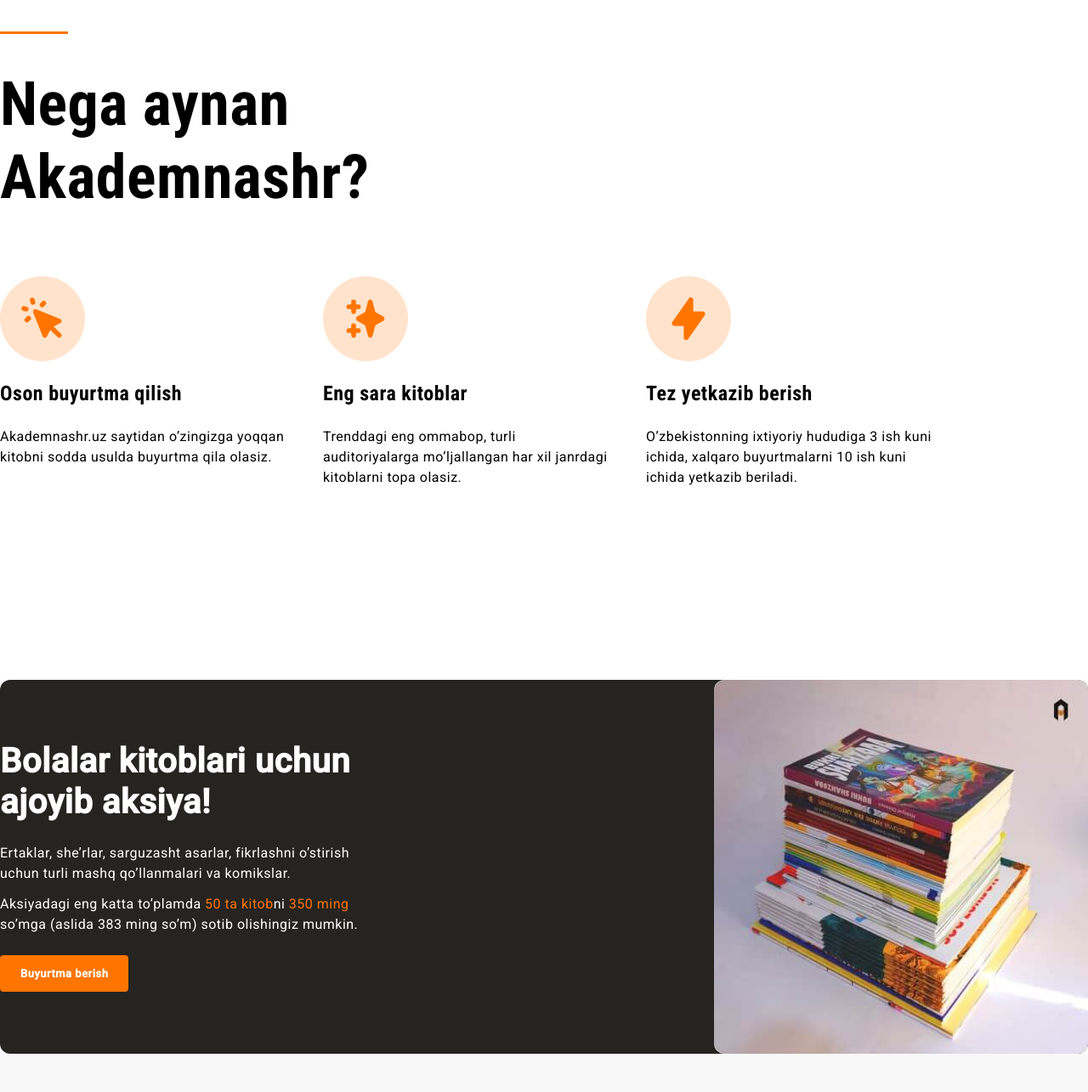
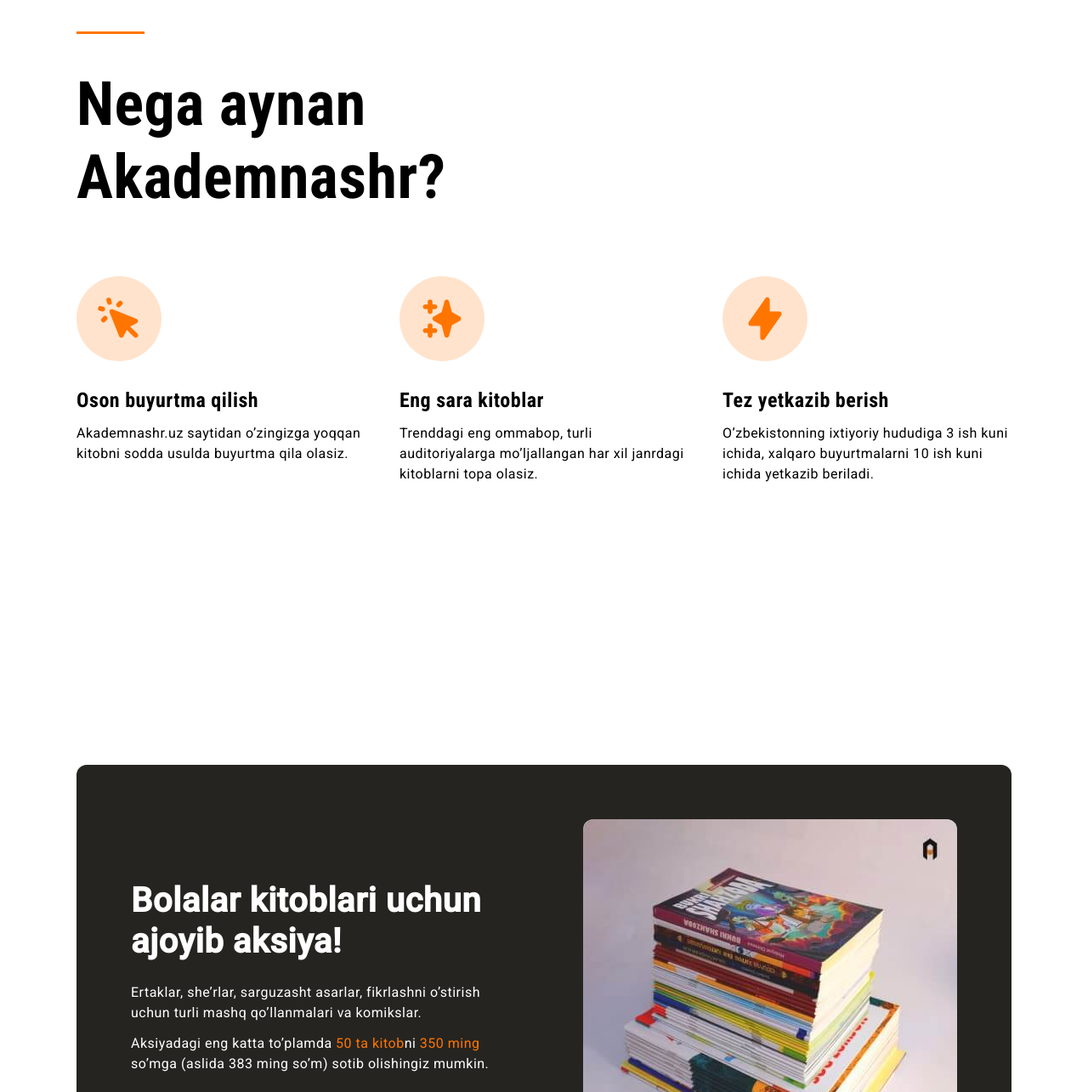
Before and after one commit to uktamyb/mohirdev_tutorial, a plain HTML site: page index.html in a window 1280 px wide. Shown: the part 940-2225 px from the top of the page at 85% size. Drawn offline with Linux system fonts and the light colour scheme.

Commit message:
container - class adding

```diff
--- a/css/styles.css
+++ b/css/styles.css
@@ -1,4 +1,10 @@
+* {
+  box-sizing: border-box;
+}
+
 body {
+  padding: 0;
+  margin: 0;
   font-size: 16px;
   line-height: 1.5;
   letter-spacing: 0.5px;
@@ -10,14 +16,31 @@
   outline-offset: 3px;
 }
 
+/* Container */
+
+.container {
+  width: 100%;
+  max-width: 1140px;
+  padding-left: 20px;
+  padding-right: 20px;
+  margin-left: auto;
+  margin-right: auto;
+}
+
+/* Header */
+
 .site-header {
-  display: flex;
-  justify-content: space-around;
-  align-items: center;
   border-top: 5px solid #ff7500;
   padding-top: 16px;
   padding-bottom: 16px;
   background-color: #fff;
+}
+
+.site-header-container {
+  display: flex;
+  justify-content: space-between;
+  align-items: center;
+
 }
 
 .logo-link {
@@ -102,13 +125,16 @@
 /* Hero */
 
 .hero {
-  display: flex;
-  justify-content: space-between;
-  align-items: center;
   padding-top: 80px;
   padding-bottom: 80px;
   background: #252420;
   color: #fff;
+}
+
+.hero-container {
+  display: flex;
+  justify-content: space-between;
+  align-items: center;
 }
 
 .orange-line {
@@ -143,6 +169,7 @@
   width: 510px;
   height: 510px;
   border-radius: 8px;
+  box-shadow: 24px 24px 0 0 rgba(255, 117, 0, 0.6);
 }
 
 /* Features */
@@ -169,7 +196,6 @@
   list-style: none;
   padding: 0;
   margin: 0;
-  margin-right: 40px;
 }
 
 .feature {
@@ -187,29 +213,37 @@
   align-items: center;
   width: 100px;
   height: 100px;
+  margin-bottom: 32px;
   border-radius: 50%;
   background-color: rgba(255, 117, 0, 0.2);
 }
 
 .feature-title {
+  margin-top: 0;
+  margin-bottom: 12px;
   font-family: "Roboto Condensed", "Roboto", "Arial", sans-serif;
-  font-style: normal;
-  font-weight: 700;
   font-size: 24px;
   line-height: 1.2;
-  color: #000000;
+}
+
+.feature-info {
+  margin: 0;
 }
 
 
 /* Promo */
 
 .promo {
+  padding-top: 120px;
+  padding-bottom: 160px;
+}
+
+.promo-inner {
   display: flex;
   justify-content: space-between;
   align-items: center;
+  padding: 64px;
   border-radius: 12px;
-  /* padding-top: 120px;
-  padding-bottom: 160px; */
   background-color: #252420;
   color: #fff;
 }
@@ -324,6 +358,14 @@
   line-height: 19px;
 }
 
+.site-footer-links li {
+  margin-bottom: 16px;
+}
+
+.site-footer-links li:last-child {
+  margin-bottom: 0;
+}
+
 .site-footer-links:last-child {
   margin-right: 0;
 }
--- a/index.html
+++ b/index.html
@@ -15,6 +15,7 @@
 </head>
 <body>
   <header class="site-header">
+    <div class="site-header-container container">
       <a class="logo-link" href="index.html">
         <img src="img/logo.svg" alt="sayt logosi" width="227" height="60">
         <!-- <img src="img/logo.svg" alt="" srcset="img/logo.svg 1x, img/logo@2x.svg 2x"> -->
@@ -31,11 +32,13 @@
         </nav>
         <a class="main-link" href="#">Ro'yxattan o'tish</a>
       </div>
+    </div>
   </header>
 
   <main>
     <!-- Hero -->
     <section class="hero">
+      <div class="hero-container container">
         <div class="hero-content">
           <hr class="orange-line">
           <h2 class="hero-heading">Pythonda dasturlash asoslari</h2>
@@ -47,12 +50,14 @@
           <a class="main-link" href="#">Buyurtma berish</a>
         </div>
             <img class="hero-img" src="img/python-book.jpg" alt="python-book" width="510" height="510" srcset="img/python-book.jpg 1x, img/python-book@2x.jpg 2x">
+      </div>
 
 
       <!-- Python kitob rasmi -->
     </section>
     <!-- Feature -->
     <section class="features">
+      <div class="container">
         <hr class="orange-line">
         <h2 class="features-heading">Nega aynan Akademnashr?</h2>
         <ul class="features-list">
@@ -79,6 +84,7 @@
             </p>
           </li>
           <!-- Feature icon -->
+
           <li class="feature">
             <div class="feature-icon-wrapper">
               <img src="img/icon-lightning-bolt.svg" alt="" width="56" height="56">
@@ -89,10 +95,14 @@
               buyurtmalarni 10 ish kuni ichida yetkazib beriladi.
             </p>
           </li>
+
         </ul>
+      </div>
     </section>
     <!-- Aksiya -->
     <section class="promo">
+      <div class="container">
+        <div class="promo-inner">
           <div class="promo-content">
             <h2 class="promo-heading">Bolalar kitoblari uchun ajoyib aksiya!</h2>
             <div class="promo-text-wrapper">
@@ -109,6 +119,8 @@
             <a class="main-link" href="#">Buyurtma berish</a>
           </div>
           <img class="promo-img" src="img/sale-img.jpg" alt="sale" width="440" height="440" srcset="img/sale-img.jpg 1x, img/sale-img@2x.jpg 2x">
+        </div>
+      </div>
       <!-- Aksiya kitoblar rasm -->
     </section>
   </main>
@@ -117,6 +129,7 @@
 
   <footer class="site-footer">
 
+    <div class="container">
       <div class="site-footer-top">
         <a class="logo-link" href="index.html">
           <img src="img/logo.svg" alt="logo" width="227" height="60">
@@ -173,6 +186,7 @@
           <li><a href="#">Maxfiylik nizomi</a></li>
         </ul>
       </div>
+    </div>
 
   </footer>
 </body>
```
Lines whose indentation alone changed are shown as unchanged.
